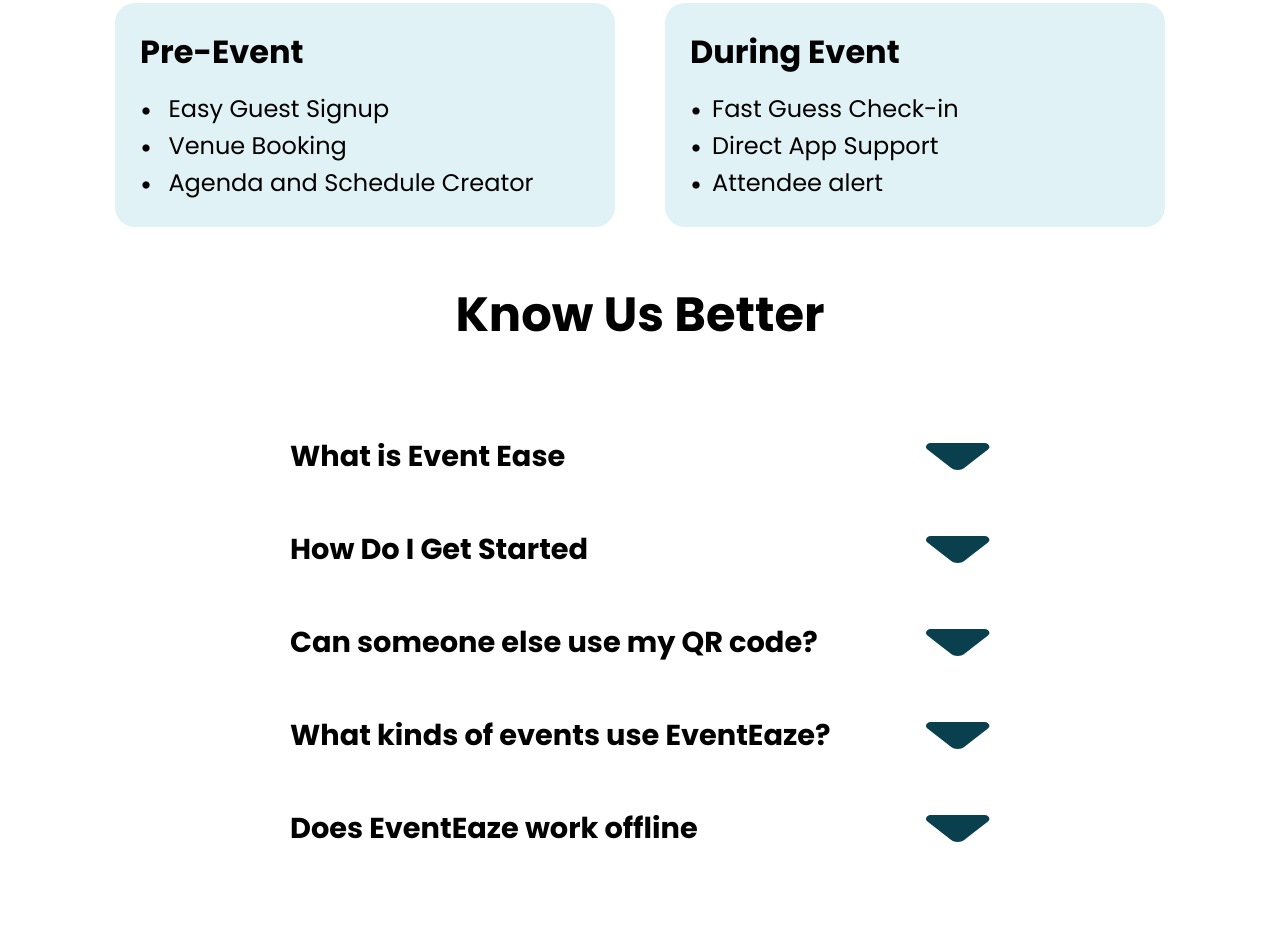
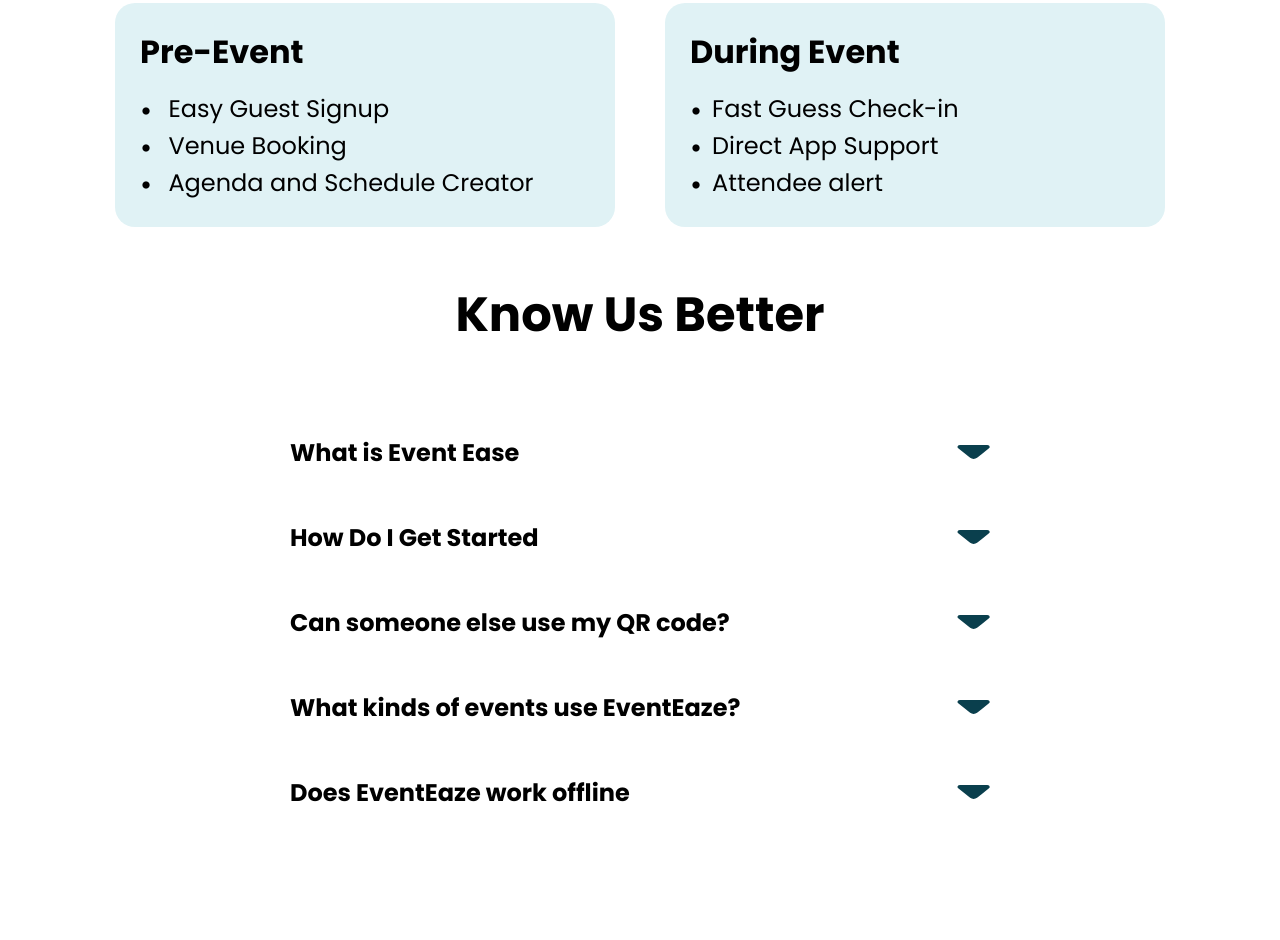
Before and after one commit to BellaAkins/EventEaze, a plain HTML site: page index.html in a window 1280 px wide. Shown: the part 2502-3442 px from the top of the page. Drawn offline with Linux system fonts and the light colour scheme.

Commit message:
updated size of vector

```diff
--- a/style.css
+++ b/style.css
@@ -234,7 +234,7 @@ li {
   align-items: center;
 }
 .sectionFour .faq .question h3 {
-  font-size: 1.8rem;
+  font-size: 1.5rem;
 }
 .sectionFour .faq .answer {
   max-height: 0;
@@ -250,11 +250,12 @@ li {
   max-height: 300px;
   animation: fade 1s ease-in-out;
 }
-body .faq.active img {
+.sectionFour .faq.active img {
   transform: rotate(180deg);
 }
-body img {
+.sectionFour img {
   transition: transform 0.5s ease-in;
+  width: 33px;
 }
 
 @keyframes fade {
```
